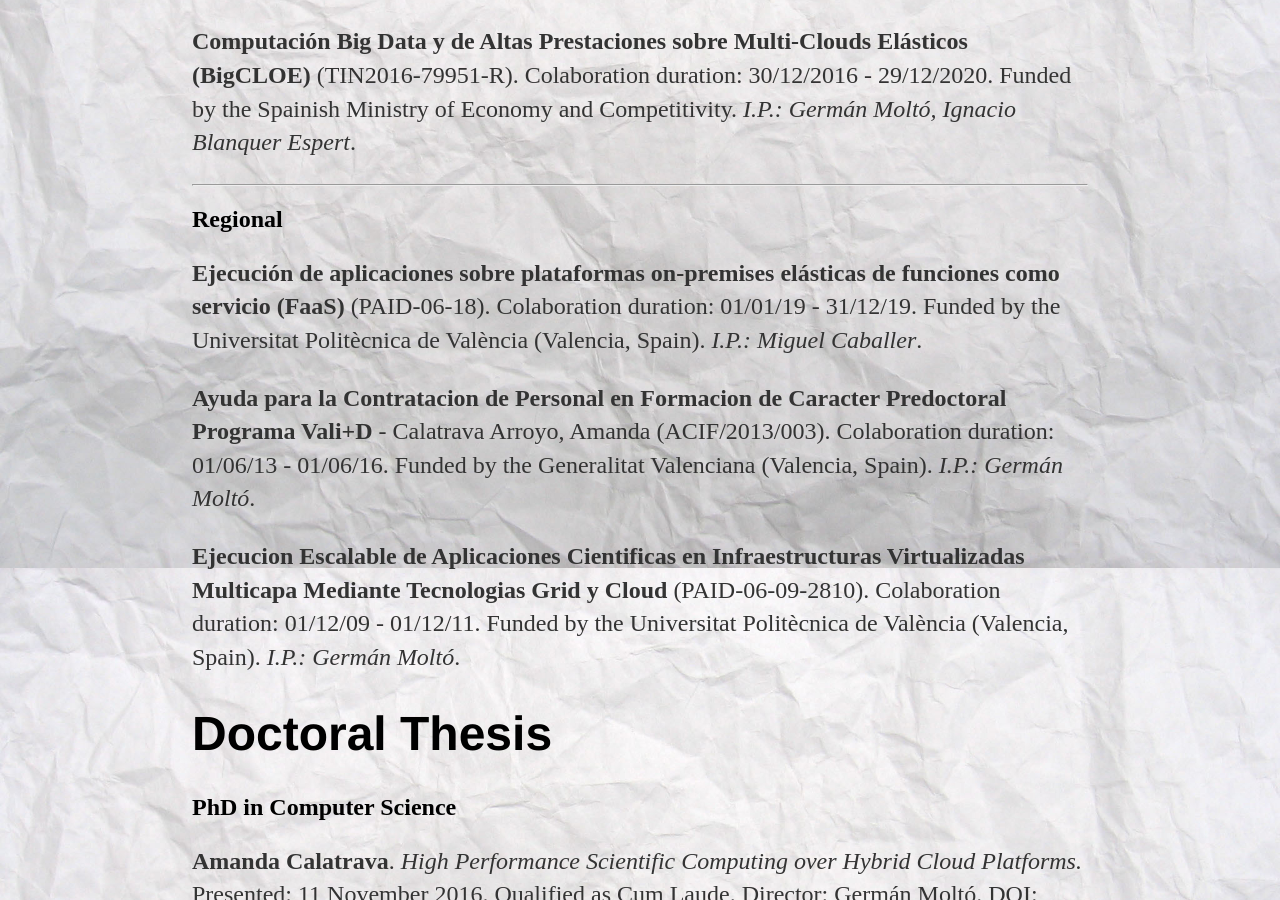
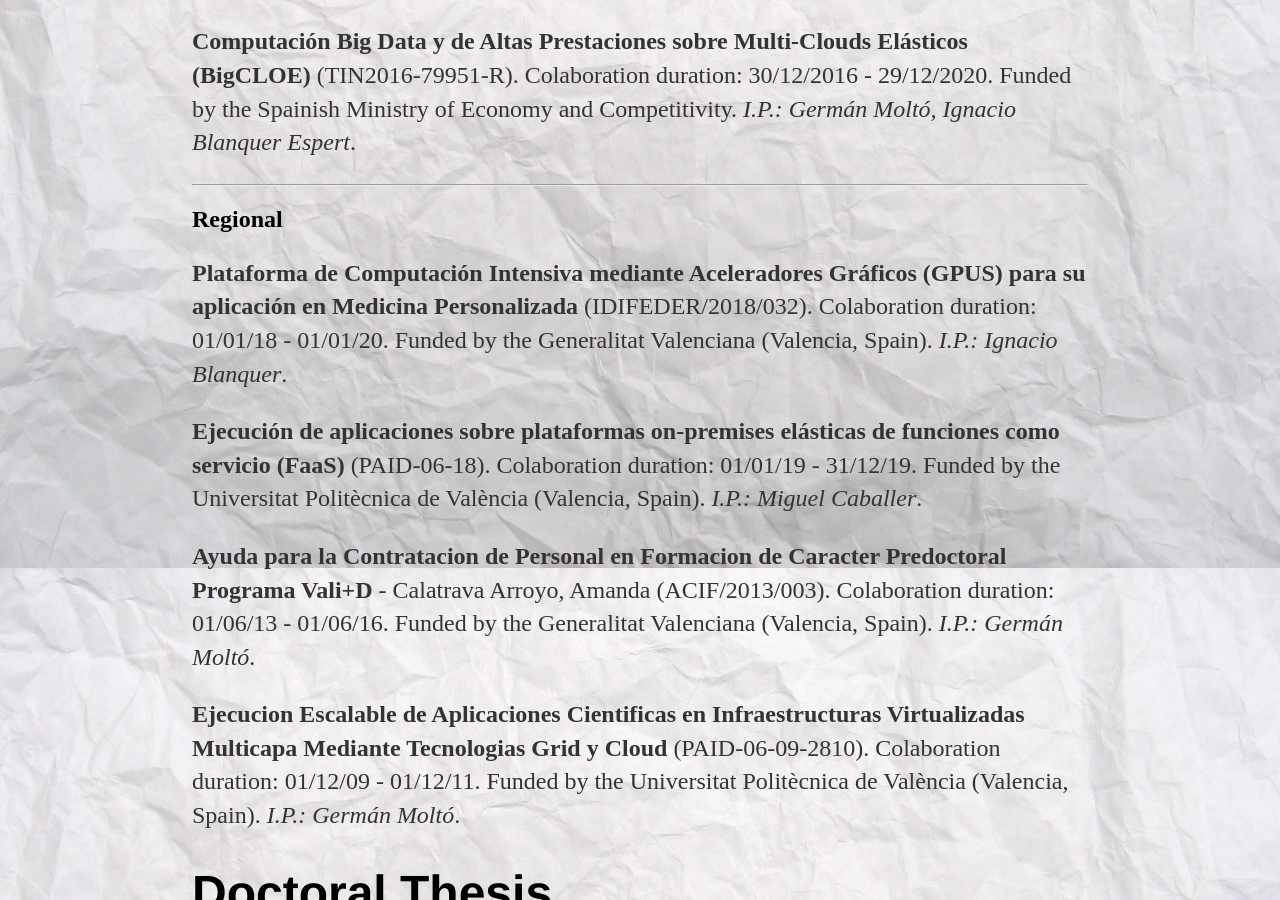
Before and after one commit to amcaar/amcaar.github.io, a Jekyll site: the page built from cv/index.html, in a window 1280 px wide and 900 px high, scrolled down 4232 px. Built offline with Jekyll 4.4.1, drawn with Linux system fonts in a browser that asks for light colours.

Commit message:
Update index.html

```diff
--- a/cv/index.html
+++ b/cv/index.html
@@ -134,6 +134,10 @@
 		<hr>
 
 		<h2>Regional</h2>
+		<p> <strong>Plataforma de Computación Intensiva mediante Aceleradores Gráficos (GPUS) para su aplicación en Medicina Personalizada</strong>
+			(IDIFEDER/2018/032). Colaboration duration: 01/01/18 - 01/01/20. Funded by the Generalitat Valenciana (Valencia, Spain).
+			<em>I.P.: Ignacio Blanquer</em>. </p>
+
 		<p> <strong>Ejecución de aplicaciones sobre plataformas on-premises elásticas de funciones como servicio (FaaS)</strong>
 			(PAID-06-18). Colaboration duration: 01/01/19 - 31/12/19. Funded by the Universitat Politècnica de València (Valencia, Spain).
 			<em>I.P.: Miguel Caballer</em>. </p>
```
